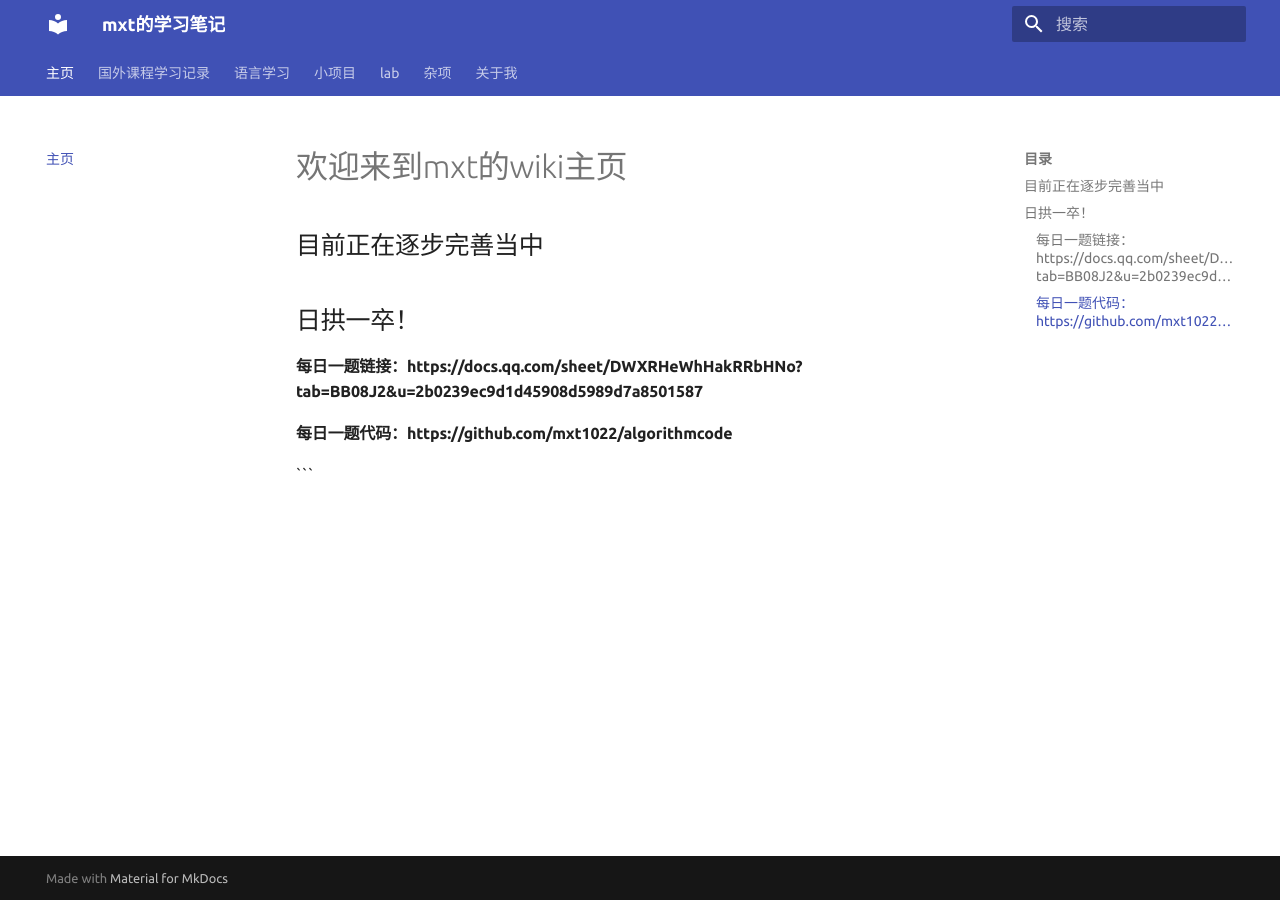
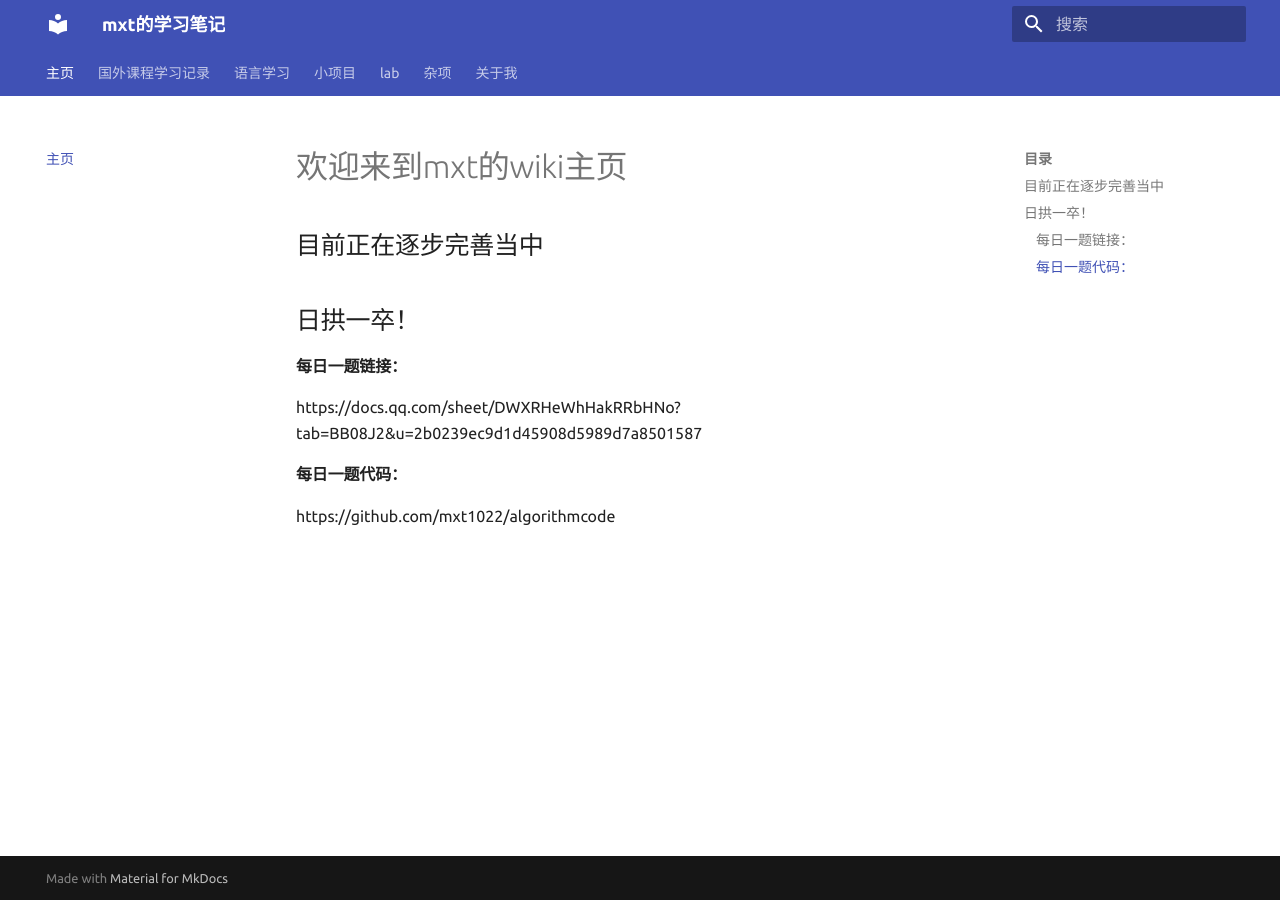
Before and after one commit to mxt1022/mxt1022.github.io, an MkDocs documentation site: the page built from docs/index.md, in a window 1280 px wide. Built offline with MkDocs 1.6.1 and Material for MkDocs 9.7.7, drawn with Linux system fonts in a browser that asks for light colours.

Commit message:
commit index

````diff
--- a/docs/index.md
+++ b/docs/index.md
@@ -4,6 +4,8 @@
 
 ## 日拱一卒！
 
-#### 每日一题链接：https://docs.qq.com/sheet/DWXRHeWhHakRRbHNo?tab=BB08J2&u=2b0239ec9d1d45908d5989d7a8501587
-#### 每日一题代码：https://github.com/mxt1022/algorithmcode
-```
+#### 每日一题链接：
+https://docs.qq.com/sheet/DWXRHeWhHakRRbHNo?tab=BB08J2&u=2b0239ec9d1d45908d5989d7a8501587
+
+#### 每日一题代码：
+https://github.com/mxt1022/algorithmcode
````
